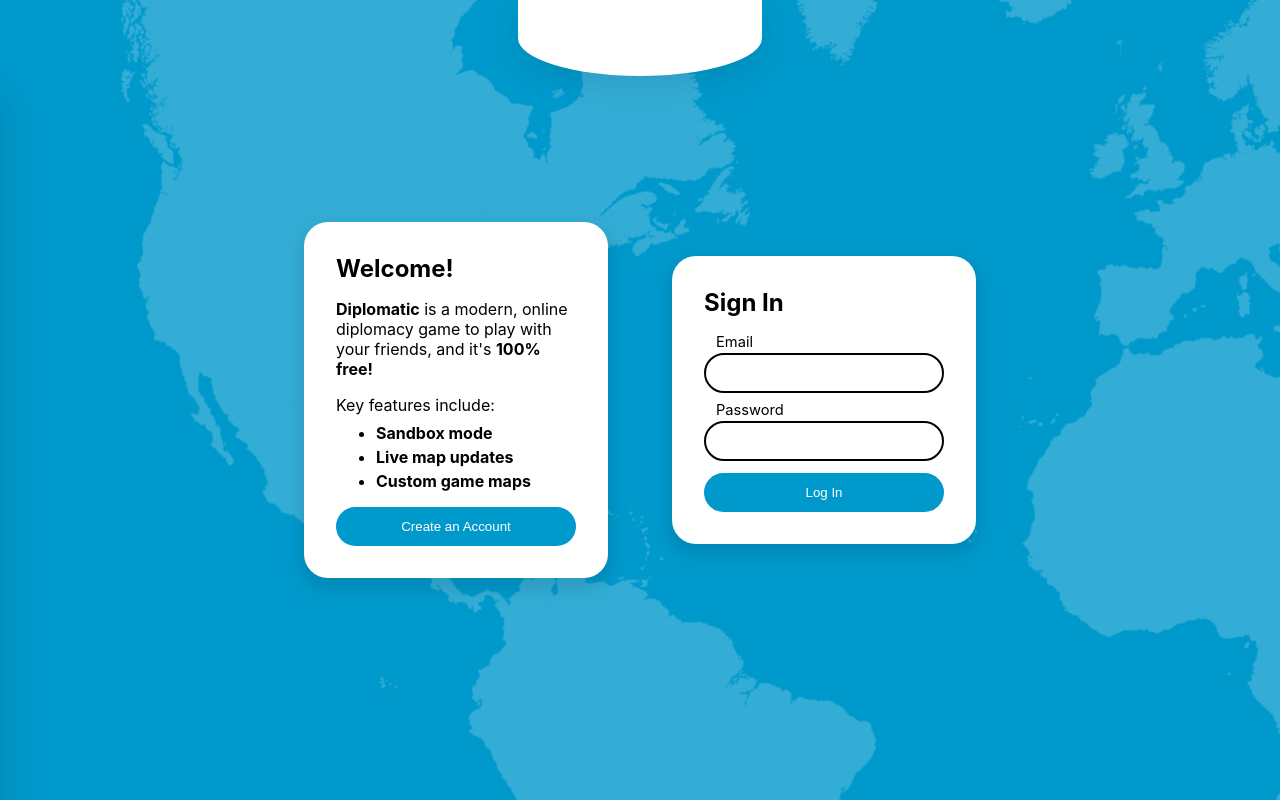
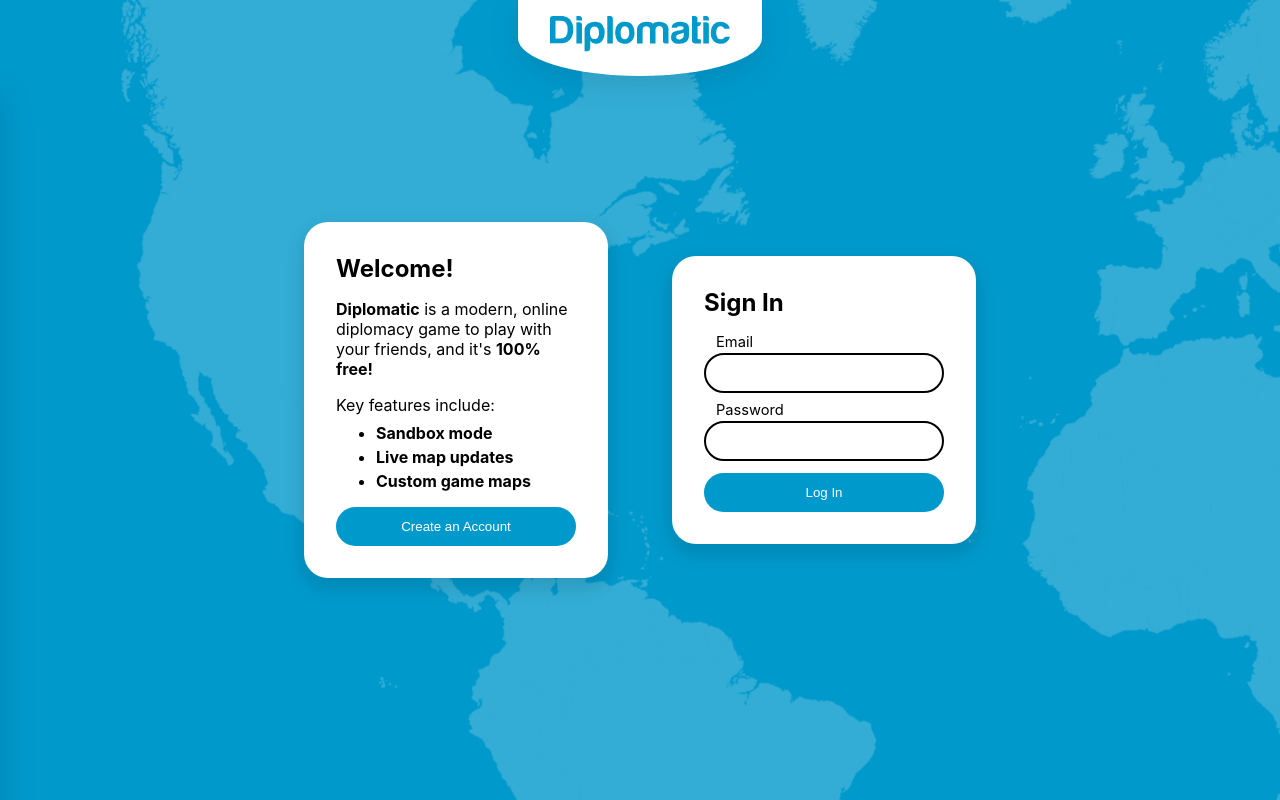
Before and after one commit to Ezequiel-GM/diplomacy, a React (Create React App) app: page /games in a window 1280 px wide. Built offline with nearby package versions, Linux system fonts and the light colour scheme; no server answers.

Commit message:
fixed chrome svg size bug

```diff
--- a/src/components/AppBar.tsx
+++ b/src/components/AppBar.tsx
@@ -42,12 +42,12 @@ const LogoContainer = styled(motion.div)<{ expanded: boolean }>`
   flex-direction: row;
   align-items: center;
   justify-content: center;
-  width: 180px;
   margin-right: ${({ expanded }) => (expanded ? "32px" : "0")};
 `;
 
 const Logo = styled(LogoSvg)`
   margin-top: 8px;
+  width: 180px;
   fill: ${(props) => props.theme.color.primary};
 `;
 
```
